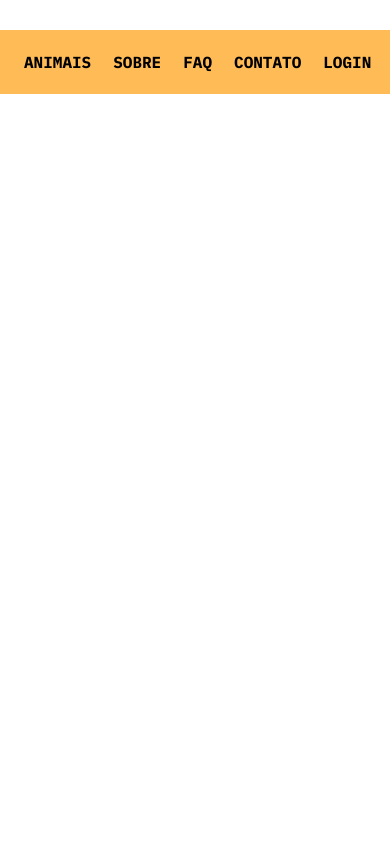
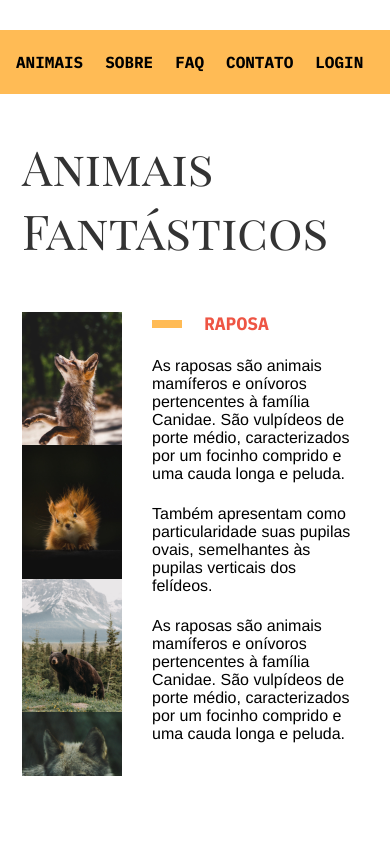
Before and after one commit to RafaelSilvaScrippter/AnimaisFantasticos, a plain HTML site: page index.html in a window 390 px wide. Drawn offline with Linux system fonts and the light colour scheme.

Commit message:
Secao Main concluida

```diff
--- a/css/global.css
+++ b/css/global.css
@@ -18,7 +18,7 @@ img {
 .header {
   grid-column: 3 / -1;
   margin-top: 30px;
-  padding: 22px 24px;
+  padding: 22px 16px;
   background-color: #fb5;
 }
 
--- /dev/null
+++ b/css/main/main.css
@@ -0,0 +1,77 @@
+.main {
+  grid-column: 2 / -1;
+  margin-top: 40px;
+  padding-right: 32px;
+}
+
+.secao-imagens {
+  grid-column: 2 / 3;
+  margin-left: 90px;
+  margin-top: 50px;
+}
+
+@media (max-width: 750px) {
+  .main {
+    padding-left: 22px;
+    grid-column: 1 / -1;
+  }
+}
+
+.sub-titulo {
+  display: flex;
+  align-items: center;
+  gap: 22px;
+  color: #e54;
+  font-size: 18px;
+  text-transform: uppercase;
+  font-family: "IBM Plex Mono", Arial, Helvetica, sans-serif;
+}
+
+.sub-titulo::before {
+  content: "";
+  background-color: #fb5;
+  width: 30px;
+  height: 8px;
+  display: block;
+}
+
+.animal-item-conteudo p {
+  margin-top: 22px;
+  max-width: 55ch;
+}
+
+.animal-item-conteudo:not(:first-child) {
+  display: none;
+}
+
+.secao-imagens {
+  gap: 0px 30px;
+  display: grid;
+  grid-template-columns: 300px 1fr;
+}
+
+.secao-imagens img {
+  grid-column: 1;
+}
+
+.conteudo-animais {
+  place-self: start;
+  grid-column: 2;
+  grid-row: 1;
+}
+
+.container-imagens {
+  height: 55vh;
+  overflow-y: scroll;
+}
+
+.container-imagens {
+  scrollbar-color: #fb5 transparent;
+}
+
+@media (max-width: 600px) {
+  .secao-imagens {
+    grid-template-columns: 100px 2fr;
+    margin-left: 0px;
+  }
+}
--- a/css/style.css
+++ b/css/style.css
@@ -1,2 +1,3 @@
 @import url(./global.css);
 @import url(./tipografia.css);
+@import url(./main/main.css);
--- a/css/tipografia.css
+++ b/css/tipografia.css
@@ -6,8 +6,23 @@
 }
 
 .titulo-principal {
-  font-family: "PlayFair Displat SC", Georgia;
-  font-size: 3.5rem;
+  font-weight: 400;
+  color: #333;
+  max-width: 4ch;
+  font-family: "Playfair Display SC", Georgia;
+  font-size: 5.5rem;
+}
+
+@media (max-width: 600px) {
+  .titulo-principal {
+    font-size: 4rem;
+  }
+}
+
+@media (max-width: 450px) {
+  .titulo-principal {
+    font-size: 3rem;
+  }
 }
 
 .paragrafo-conteudo {
--- a/index.html
+++ b/index.html
@@ -5,7 +5,7 @@
   <meta charset="UTF-8">
   <link rel="preconnect" href="https://fonts.googleapis.com">
   <link rel="preconnect" href="https://fonts.gstatic.com" crossorigin>
-  <link href="https://fonts.googleapis.com/css2?family=IBM+Plex+Mono:wght@700&family=Playfair+Display+SC:ital@0;1&display=swap" rel="stylesheet">
+  <link href="https://fonts.googleapis.com/css2?family=IBM+Plex+Mono:wght@200;300;400;700&family=Playfair+Display+SC:ital@0;1&display=swap" rel="stylesheet">
   <link rel="stylesheet" href="./css/style.css">
   <meta name="viewport" content="width=device-width, initial-scale=1.0">
   <title>Animais Fantasticos</title>
@@ -23,6 +23,95 @@
       </ul>
     </nav>
   </header>
+  <main class="main">
+    <h1 class="titulo-principal">Animais Fantásticos</h1>
+    <div class="secao-imagens">
+      <div class="container-imagens">
+
+        <img src="./img/imagem1.jpg" alt="Imagem de uma Raposa">
+        <img src="./img/imagem2.jpg" alt="Imagem de um esqulo ">
+        <img src="./img/imagem3.jpg" alt="Imagem de um urso ">
+        <img src="./img/imagem4.jpg" alt="Imagem de um lobo">
+        <img src="./img/imagem5.jpg" alt="Imagem de um macaco">
+        <img src="./img/imagem6.jpg" alt="Imagem de um leao">
+      </div>
+      <div class="conteudo-animais">
+        <div class="animal-item-conteudo">
+          <h2 class="sub-titulo">Raposa</h2>
+          <p class="paragrafo-conteudo">
+            As raposas são animais mamíferos e onívoros pertencentes à família Canidae. São vulpídeos de porte médio, caracterizados por um focinho comprido e uma cauda longa e peluda.
+          </p>
+          <p class="paragrafo-conteudo">
+            Também apresentam como particularidade suas pupilas ovais, semelhantes às pupilas verticais dos felídeos.
+          </p>
+          <p class="paragrafo-conteudo">
+            As raposas são animais mamíferos e onívoros pertencentes à família Canidae. São vulpídeos de porte médio, caracterizados por um focinho comprido e uma cauda longa e peluda.</p>
+          </p>
+        </div>
+        <div class="animal-item-conteudo">
+          <h2 class="sub-titulo">Esquilo</h2>
+          <p class="paragrafo-conteudo">
+            As raposas são animais mamíferos e onívoros pertencentes à família Canidae. São vulpídeos de porte médio, caracterizados por um focinho comprido e uma cauda longa e peluda.
+          </p>
+          <p class="paragrafo-conteudo">
+            Também apresentam como particularidade suas pupilas ovais, semelhantes às pupilas verticais dos felídeos.
+          </p>
+          <p class="paragrafo-conteudo">
+            As raposas são animais mamíferos e onívoros pertencentes à família Canidae. São vulpídeos de porte médio, caracterizados por um focinho comprido e uma cauda longa e peluda.</p>
+          </p>
+
+        </div>
+        <div class="animal-item-conteudo">
+          <h2 class="sub-titulo">Urso</h2>
+          <p class="paragrafo-conteudo">
+            As raposas são animais mamíferos e onívoros pertencentes à família Canidae. São vulpídeos de porte médio, caracterizados por um focinho comprido e uma cauda longa e peluda.
+          </p>
+          <p class="paragrafo-conteudo">
+            Também apresentam como particularidade suas pupilas ovais, semelhantes às pupilas verticais dos felídeos.
+          </p>
+          <p class="paragrafo-conteudo">
+            As raposas são animais mamíferos e onívoros pertencentes à família Canidae. São vulpídeos de porte médio, caracterizados por um focinho comprido e uma cauda longa e peluda.</p>
+          </p>
+        </div>
+        <div class="animal-item-conteudo">
+          <h2 class="sub-titulo">Lobo</h2>
+          <p class="paragrafo-conteudo">
+            As raposas são animais mamíferos e onívoros pertencentes à família Canidae. São vulpídeos de porte médio, caracterizados por um focinho comprido e uma cauda longa e peluda.
+          </p>
+          <p class="paragrafo-conteudo">
+            Também apresentam como particularidade suas pupilas ovais, semelhantes às pupilas verticais dos felídeos.
+          </p>
+          <p class="paragrafo-conteudo">
+            As raposas são animais mamíferos e onívoros pertencentes à família Canidae. São vulpídeos de porte médio, caracterizados por um focinho comprido e uma cauda longa e peluda.</p>
+          </p>
+        </div>
+        <div class="animal-item-conteudo">
+          <h2 class="sub-titulo">Macaco</h2>
+          <p class="paragrafo-conteudo">
+            As raposas são animais mamíferos e onívoros pertencentes à família Canidae. São vulpídeos de porte médio, caracterizados por um focinho comprido e uma cauda longa e peluda.
+          </p>
+          <p class="paragrafo-conteudo">
+            Também apresentam como particularidade suas pupilas ovais, semelhantes às pupilas verticais dos felídeos.
+          </p>
+          <p class="paragrafo-conteudo">
+            As raposas são animais mamíferos e onívoros pertencentes à família Canidae. São vulpídeos de porte médio, caracterizados por um focinho comprido e uma cauda longa e peluda.</p>
+          </p>
+        </div>
+        <div class="animal-item-conteudo">
+          <h2 class="sub-titulo">Leão</h2>
+          <p class="paragrafo-conteudo">
+            As raposas são animais mamíferos e onívoros pertencentes à família Canidae. São vulpídeos de porte médio, caracterizados por um focinho comprido e uma cauda longa e peluda.
+          </p>
+          <p class="paragrafo-conteudo">
+            Também apresentam como particularidade suas pupilas ovais, semelhantes às pupilas verticais dos felídeos.
+          </p>
+          <p class="paragrafo-conteudo">
+            As raposas são animais mamíferos e onívoros pertencentes à família Canidae. São vulpídeos de porte médio, caracterizados por um focinho comprido e uma cauda longa e peluda.</p>
+          </p>
+        </div>
+      </div>
+    </div>
+  </main>
   <script src="./script.js"></script>
 </body>
 
```
